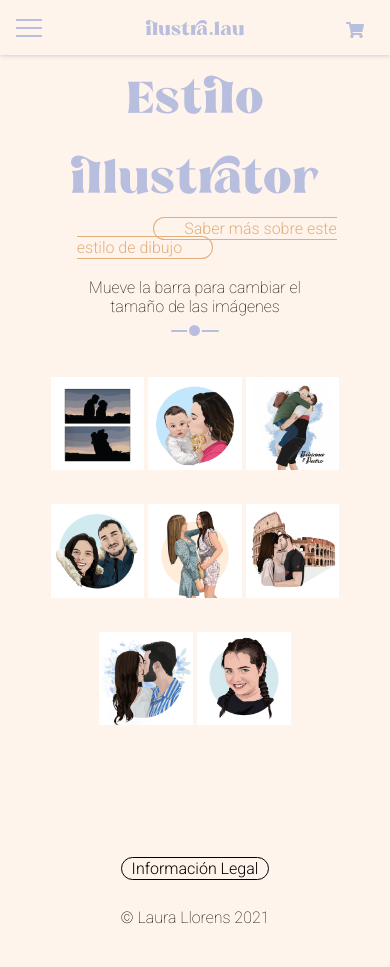
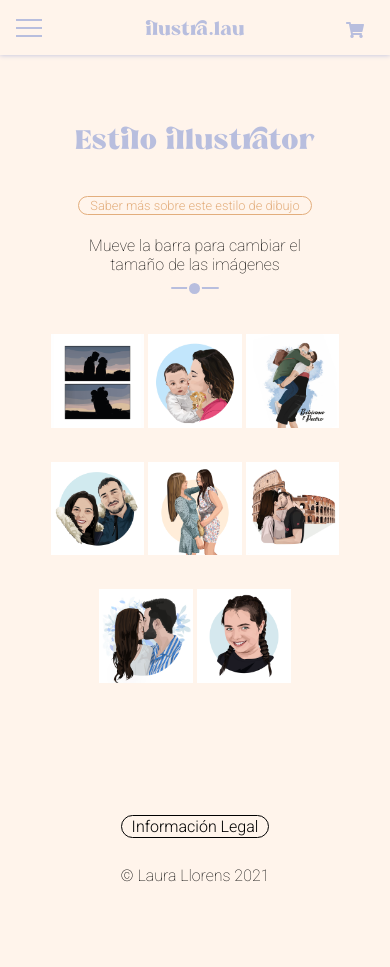
Before and after one commit to laurallo7/ilustralau, a plain HTML site: page illustrator.html in a window 390 px wide. After the commit the page ends 925 px from the top, so only its background shows below. Drawn offline with Linux system fonts and the light colour scheme.

Commit message:
cambios2

```diff
--- a/estilos/queries/queries.css
+++ b/estilos/queries/queries.css
@@ -126,6 +126,9 @@ opacity: 100;
 
 
 
+#s1 {
+    padding-top: 30% ;
+}
 
 
 
--- /dev/null
+++ b/estilos/queries/queriesestilos.css
@@ -0,0 +1,12 @@
+ @media screen and (max-width:768px) {
+  .cabe {
+    font-size: 3rem;
+    padding-bottom: 30px;
+}
+.saber{
+  margin: 0;
+  font-size: 0.8rem;
+      padding: 1px 11px;
+
+}
+}
--- a/estilos/queries/queriesilustraciones.css
+++ b/estilos/queries/queriesilustraciones.css
@@ -1,13 +1,25 @@
- @media screen and (max-width:480px) {
+ @media screen and (max-width:768px) {
+#s1 {
+    padding-top: 20% ;
+}
 
-#s1 {
-padding-top: 15% !important}
+.estilos{
+	width: 100%
+}
 
-.introduccion {
-    padding: 0 50px;
 }
-.articulo {
-    width: 90% !important;
- }
- img.img1 {
-     width: 90% !important;}
+#s1 a{
+	    font-size: 34px !important;
+}
+
+.ilustraciones {
+    width: 40%; }
+
+footer {
+    text-align: center;
+    margin-top: 200px;
+}
+
+
+
+}
--- a/estilos/queries/queriesinicio.css
+++ b/estilos/queries/queriesinicio.css
@@ -2,7 +2,8 @@
   .s1div {
 
     max-width: 80%;
-    padding: 100px 0;
+    padding: 0
+
 }
 .text1 {
 max-width: 253px;
--- a/illustrator.html
+++ b/illustrator.html
@@ -24,6 +24,7 @@
 <link rel="stylesheet" href="estilos/estilos.css">
 <link rel="stylesheet" href="estilos/estilosdeestilos.css">
 <link rel="stylesheet" href="estilos/queries/queries.css">
+<link rel="stylesheet" href="estilos/queries/queriesestilos.css">
 
 </head>
 
```
Also changed, not shown: ilustraciones.html (+1 -1 lines).
